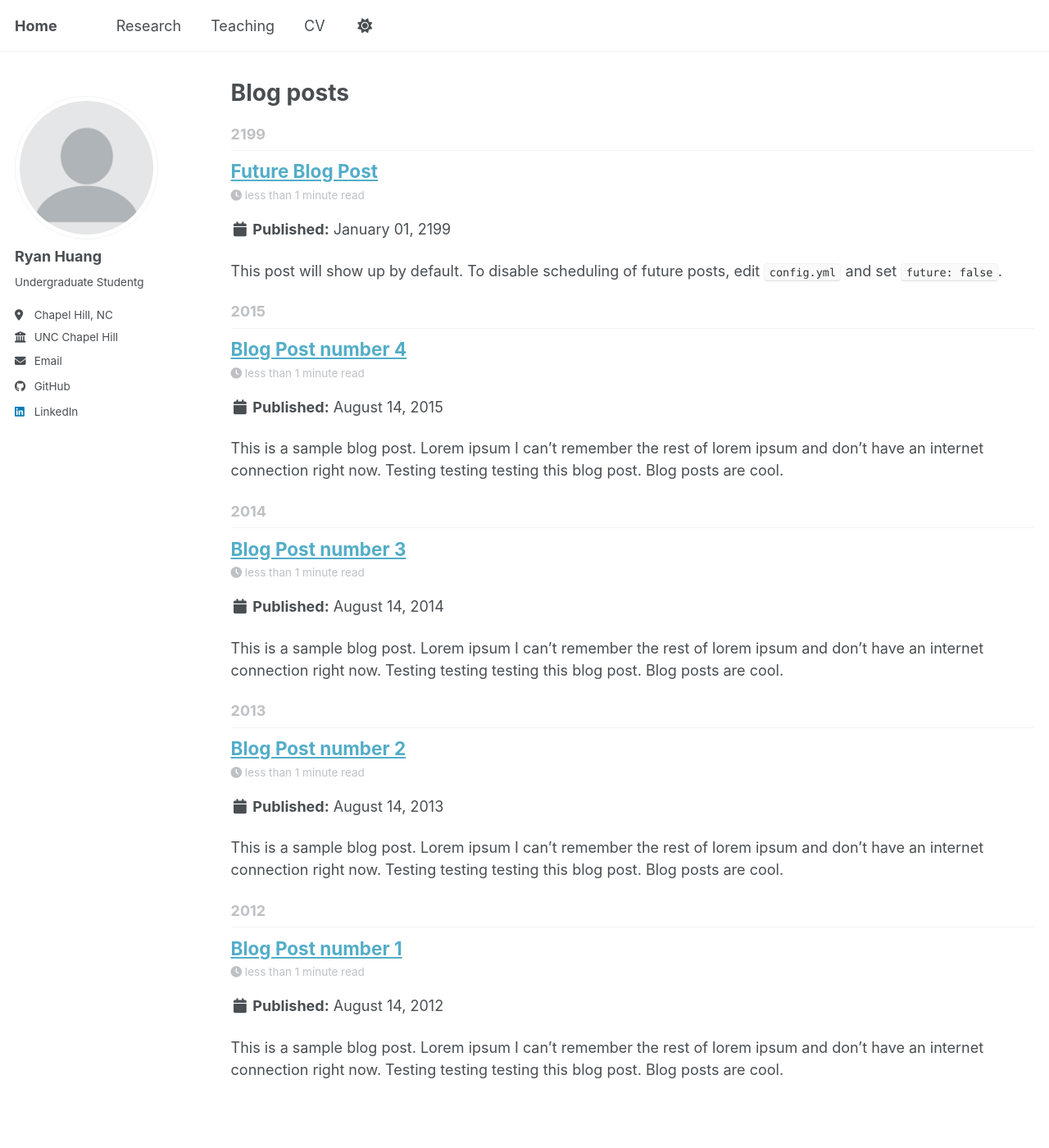
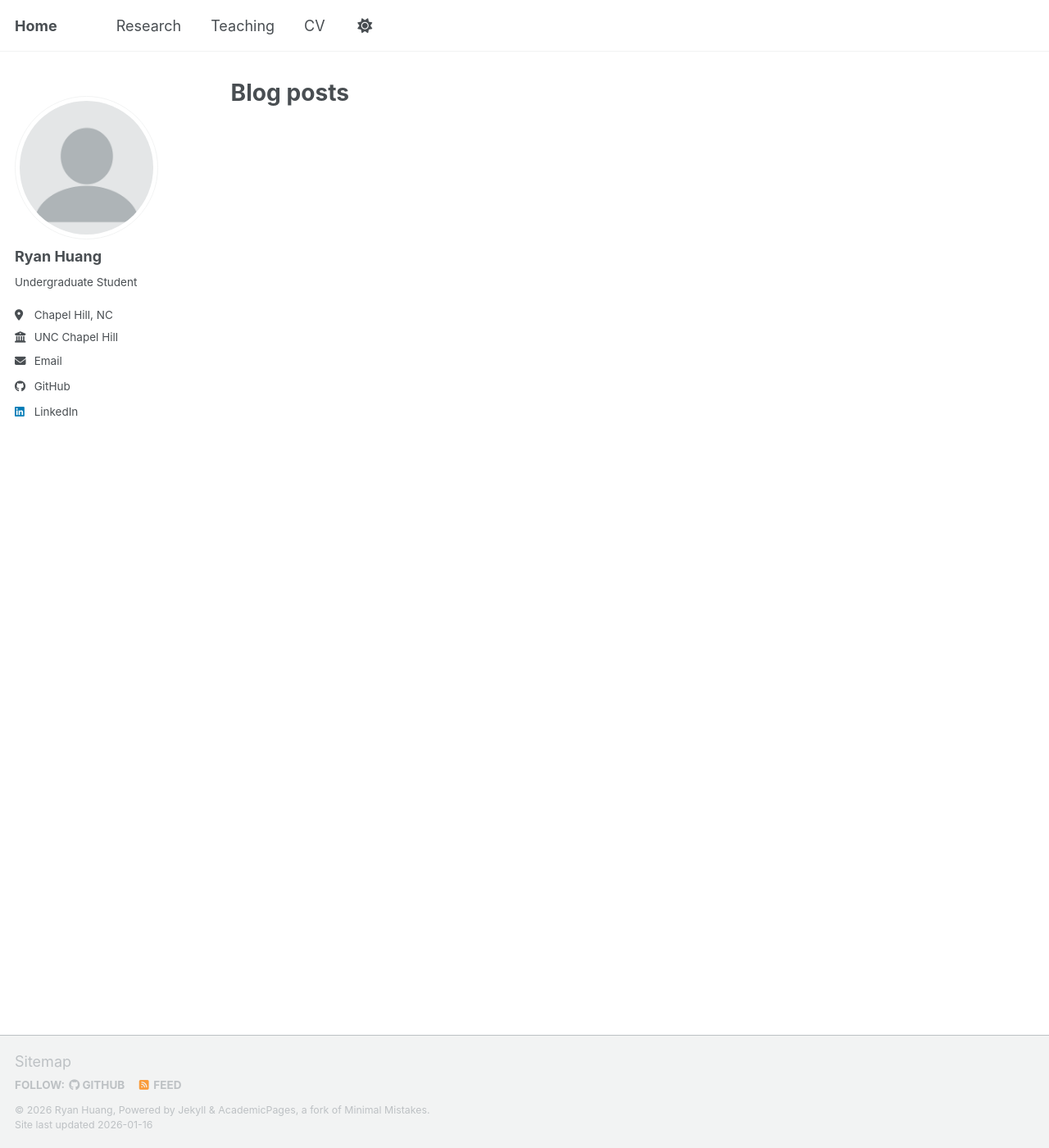
Before and after one commit to rhuang11/rhuang11.github.io, a Jekyll site: the page built from _pages/year-archive.html, in a window 1280 px wide and 1400 px high. Shown: the whole window at 82% size. Built offline with Jekyll 4.4.1, drawn with Linux system fonts in a browser that asks for light colours; a script bundle is joined from its source files by our own code; library files that are not in the unit come from our copies.

Commit message:
updated config

```diff
--- a/_config.yml
+++ b/_config.yml
@@ -29,7 +29,7 @@
   avatar           : "profile.png"
   name             : "Ryan Huang"
   pronouns         : # example: "she/her"
-  bio              : "Undergraduate Studentg"
+  bio              : "Undergraduate Student"
   location         : "Chapel Hill, NC"
   employer         : "UNC Chapel Hill"
   uri              : # URL
@@ -93,6 +93,12 @@
     title: 'Journal Articles'
   conferences:
     title: 'Conference Papers'
+  workinprogress:
+    title: 'Work in Progress'
+  workingpaper:
+    title: 'Working Paper'
+  publishedpaper:
+    title: Journal Papers
 
 # Site Settings
 teaser                   :  # filename of teaser fallback teaser image placed in /images/ for social media previews
--- a/_posts/2012-08-14-blog-post-1.md
+++ /dev/null
@@ -1,20 +0,0 @@
----
-title: 'Blog Post number 1'
-date: 2012-08-14
-permalink: /posts/2012/08/blog-post-1/
-tags:
-  - cool posts
-  - category1
-  - category2
----
-
-This is a sample blog post. Lorem ipsum I can't remember the rest of lorem ipsum and don't have an internet connection right now. Testing testing testing this blog post. Blog posts are cool.
-
-Headings are cool
-======
-
-You can have many headings
-======
-
-Aren't headings cool?
-------
--- a/_posts/2013-08-14-blog-post-2.md
+++ /dev/null
@@ -1,20 +0,0 @@
----
-title: 'Blog Post number 2'
-date: 2013-08-14
-permalink: /posts/2013/08/blog-post-2/
-tags:
-  - cool posts
-  - category1
-  - category2
----
-
-This is a sample blog post. Lorem ipsum I can't remember the rest of lorem ipsum and don't have an internet connection right now. Testing testing testing this blog post. Blog posts are cool.
-
-Headings are cool
-======
-
-You can have many headings
-======
-
-Aren't headings cool?
-------
--- a/_posts/2014-08-14-blog-post-3.md
+++ /dev/null
@@ -1,20 +0,0 @@
----
-title: 'Blog Post number 3'
-date: 2014-08-14
-permalink: /posts/2014/08/blog-post-3/
-tags:
-  - cool posts
-  - category1
-  - category2
----
-
-This is a sample blog post. Lorem ipsum I can't remember the rest of lorem ipsum and don't have an internet connection right now. Testing testing testing this blog post. Blog posts are cool.
-
-Headings are cool
-======
-
-You can have many headings
-======
-
-Aren't headings cool?
-------
--- a/_posts/2199-01-01-future-post.md
+++ /dev/null
@@ -1,11 +0,0 @@
----
-title: 'Future Blog Post'
-date: 2199-01-01
-permalink: /posts/2012/08/blog-post-4/
-tags:
-  - cool posts
-  - category1
-  - category2
----
-
-This post will show up by default. To disable scheduling of future posts, edit `config.yml` and set `future: false`.
```
Also changed, not shown: _posts/2015-08-14-blog-post-4.md (deleted, +0 -20 lines), _talks/2012-03-01-talk-1.md (deleted, +0 -11 lines), _talks/2013-03-01-tutorial-1.md (deleted, +0 -13 lines), _talks/2014-02-01-talk-2.md (deleted, +0 -13 lines), _talks/2014-03-01-talk-3.md (deleted, +0 -11 lines).
